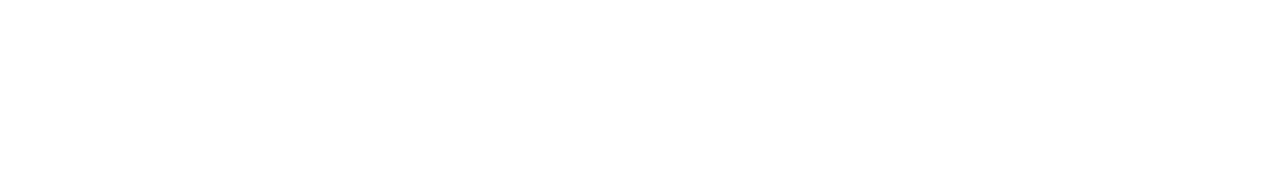
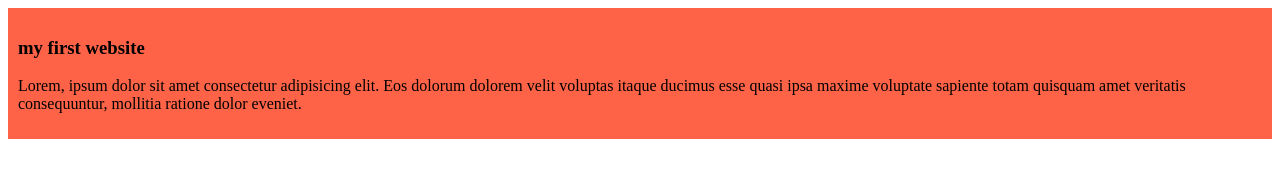
Before and after one commit to sumaiyaAfroza/my-simple-website, a plain HTML site: page index.html in a window 1280 px wide. Drawn offline with Linux system fonts and the light colour scheme.

Commit message:
added the first blog

```diff
--- a/index.html
+++ b/index.html
@@ -4,8 +4,12 @@
     <meta charset="UTF-8">
     <meta name="viewport" content="width=device-width, initial-scale=1.0">
     <title>my simple website</title>
+    <link rel="stylesheet" href="style/blog.css">
 </head>
 <body>
-
+    <div>
+        <h3>my first website</h3>
+        <p>Lorem, ipsum dolor sit amet consectetur adipisicing elit. Eos dolorum dolorem velit voluptas itaque ducimus esse quasi ipsa maxime voluptate sapiente totam quisquam amet veritatis consequuntur, mollitia ratione dolor eveniet.</p>
+    </div>
 </body>
 </html>
--- /dev/null
+++ b/style/blog.css
@@ -0,0 +1,4 @@
+div{
+    background-color: tomato;
+    padding: 10px;
+}
```
